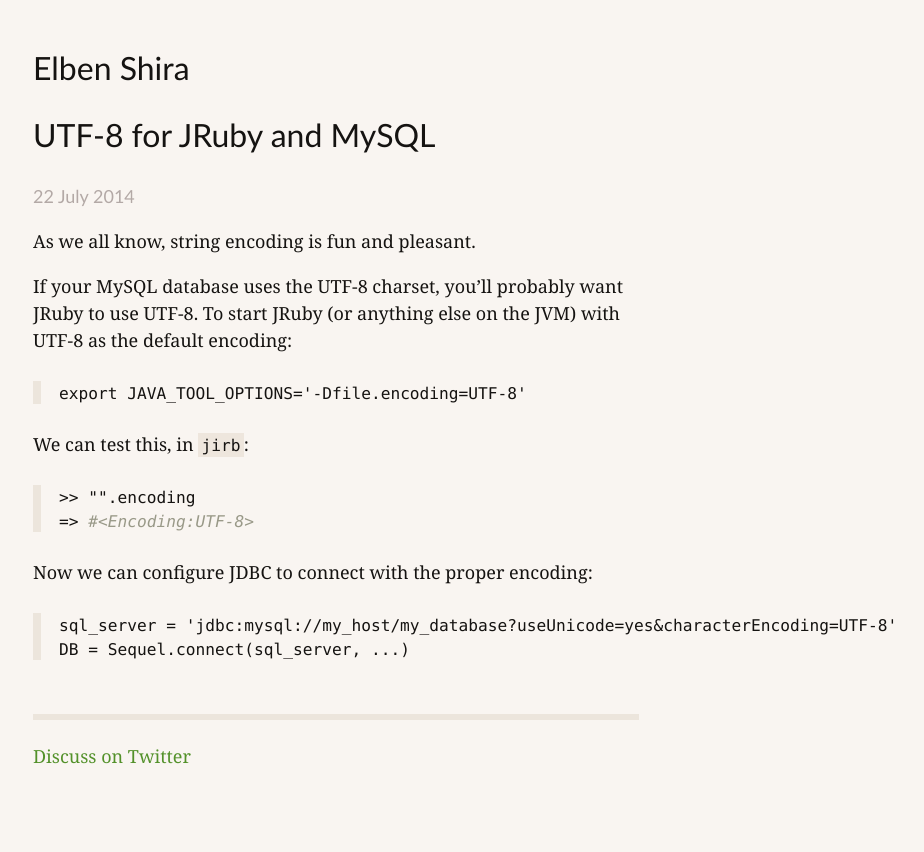
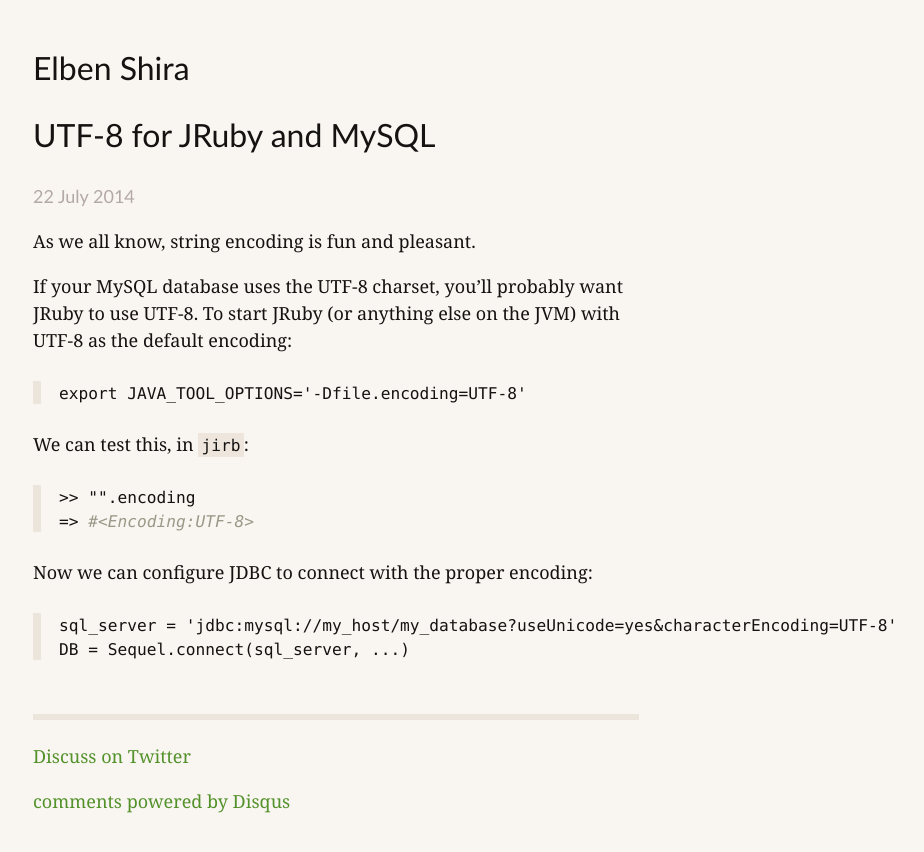
Before and after one commit to elben/elben.github.io-jekyll, a Jekyll site: the page built from _posts/2014-07-22-utf8-for-jruby-and-mysql.markdown, in a window 1280 px wide. Shown: the top 852 px of the page, without its empty margins (257-1181 px from the left). Built offline with Jekyll 4.4.1, drawn with Linux system fonts in a browser that asks for light colours; Markdown is read by kramdown in place of the engine named in the settings; comment, search, counter and statistics services are not loaded; some of the changed lines change nothing that is shown.

Commit message:
Add back Disqus.

```diff
--- a/_layouts/post.html
+++ b/_layouts/post.html
@@ -16,23 +16,23 @@
   <a href="https://twitter.com/intent/tweet?url=http://elbenshira.com{{ page.url }}&text=@elbenshira">Discuss on Twitter</a>
   </p>
 
-  <!-- <div class="disqus-comments"> -->
-  <!--   <div id="disqus_thread"></div> -->
-  <!--   <script type="text/javascript"> -->
-  <!--     var disqus_shortname = 'elbenshira'; -->
-  <!--     var disqus_category_id = '2658740'; // "Blog" category. -->
+  <div class="disqus-comments">
+    <div id="disqus_thread"></div>
+    <script type="text/javascript">
+      var disqus_shortname = 'elbenshira';
+      var disqus_category_id = '2658740'; // "Blog" category.
 
-  <!--     /* * * DON'T EDIT BELOW THIS LINE * * */ -->
-  <!--     (function() { -->
-  <!--        var dsq = document.createElement('script'); dsq.type = 'text/javascript'; dsq.async = true; -->
-  <!--        dsq.src = '//' + disqus_shortname + '.disqus.com/embed.js'; -->
-  <!--        (document.getElementsByTagName('head')[0] || document.getElementsByTagName('body')[0]).appendChild(dsq); -->
-  <!--      })(); -->
-  <!--   </script> -->
-  <!--   <noscript>Please enable JavaScript to view the <a href="http://disqus.com/?ref_noscript">comments powered by Disqus.</a></noscript> -->
-  <!--   <a href="http://disqus.com" class="dsq-brlink">comments powered by <span class="logo-disqus">Disqus</span></a> -->
+      /* * * DON'T EDIT BELOW THIS LINE * * */
+      (function() {
+         var dsq = document.createElement('script'); dsq.type = 'text/javascript'; dsq.async = true;
+         dsq.src = '//' + disqus_shortname + '.disqus.com/embed.js';
+         (document.getElementsByTagName('head')[0] || document.getElementsByTagName('body')[0]).appendChild(dsq);
+       })();
+    </script>
+    <noscript>Please enable JavaScript to view the <a href="http://disqus.com/?ref_noscript">comments powered by Disqus.</a></noscript>
+    <a href="http://disqus.com" class="dsq-brlink">comments powered by <span class="logo-disqus">Disqus</span></a>
 
-  <!-- </div> -->
+  </div>
 
   <script type="text/javascript" src="//platform.twitter.com/widgets.js"></script>
 </div>
```
